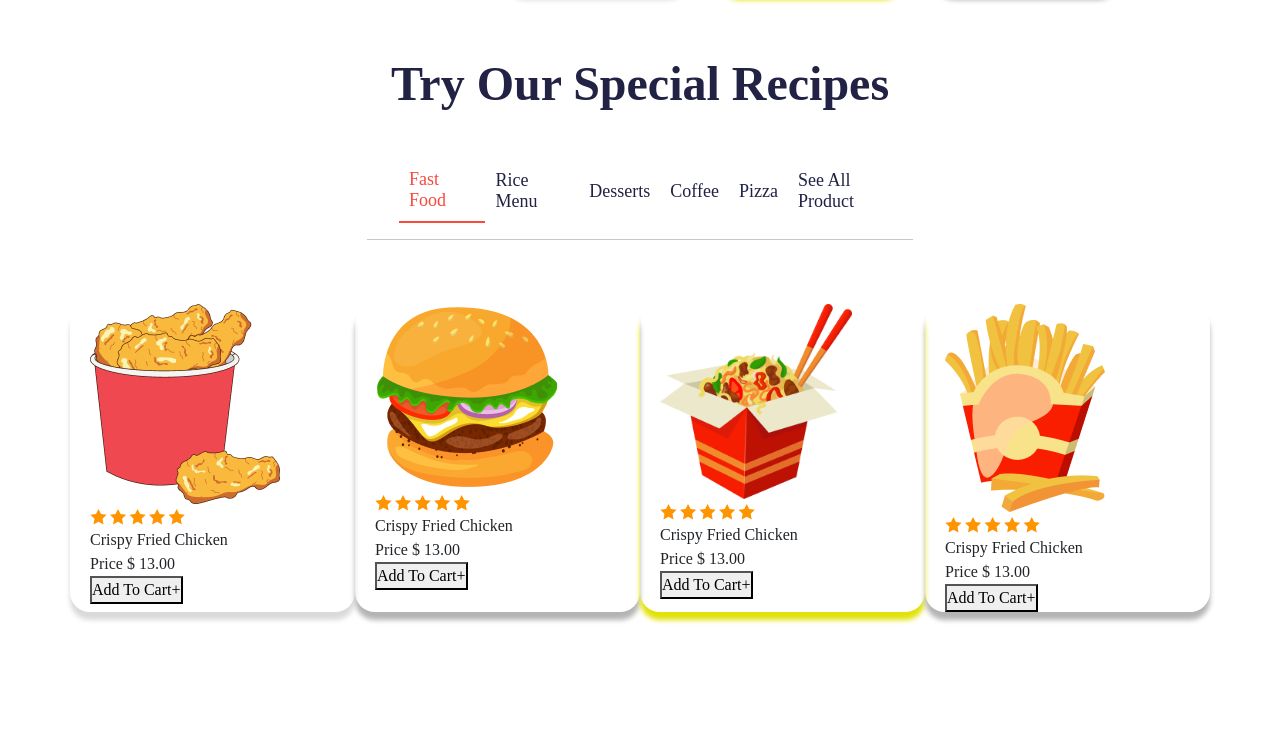
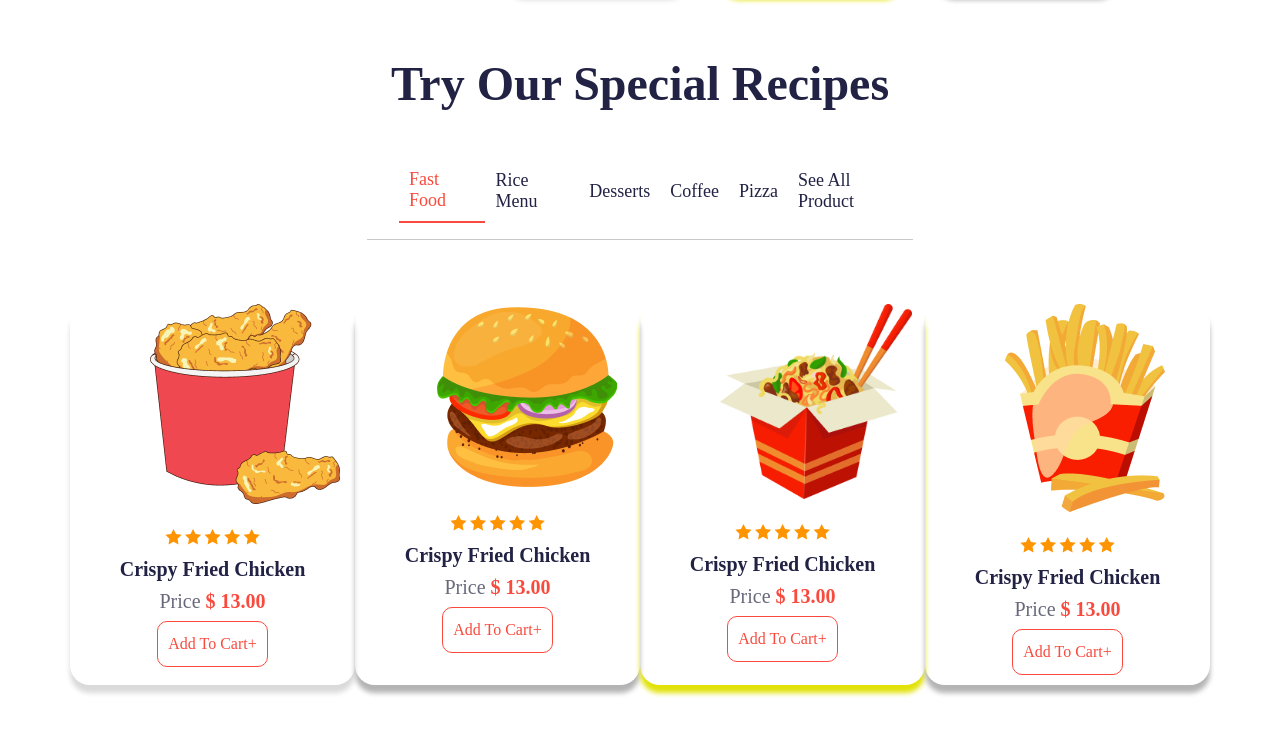
Before and after one commit to rohitupskills/Frontend-1-Contest--3-August, a plain HTML site: page index.html in a window 1280 px wide. Shown: the part 1101-1834 px from the top of the page. Before the commit the page ends 1761 px from the top, so only its background shows below. Drawn offline with nearby package versions, Linux system fonts and the light colour scheme.

Commit message:
Update style.css

```diff
--- a/style.css
+++ b/style.css
@@ -193,11 +193,51 @@ line-height: normal;
     border-bottom: 2px solid #F94A3D;
     color: #F94A3D;
 }
-/* .col-sm-3 .col-lg-3 .col-md-3 .icon{
-    height: 150px;
-    width: 150px;
-    /* /* display: block; * */
-} */
-svg{
+.icon{
+   /* align-items: center; */
+  margin-left: 60px;
+}
+.svg{
     margin-top: 20px;
+    text-align: center;
 }
+.svg .title{
+    color: var(--food-delivery-pg, #212244);
+text-align: center;
+font-family: Poppins;
+font-size: 20px;
+padding: 10px;
+font-style: normal;
+font-weight: 600;
+line-height: normal;
+}
+.svg .price{
+    color: var(--food-text-color-2, #69697B);
+text-align: center;
+font-family: Poppins;
+font-size: 20px;
+font-style: normal;
+font-weight: 400;
+line-height: 20px; /* 100% */
+}
+.svg .website-text-color-span{
+    color: var(--food-delivery-orange-color, #F94A3D);
+font-family: Poppins;
+font-size: 20px;
+font-style: normal;
+font-weight: 600;
+line-height: 20px;
+}
+.btn-addtocart{
+    border: 1px solid #F94A3D;
+    margin-top: 10px;
+    background-color:white;
+    padding: 10px;
+    border-radius: 10px;
+    color: #F94A3D;
+    margin-bottom: 10px;
+}
+.btn-addtocart:hover{
+    background-color: #F94A3D;
+    color:white;
+}
```
